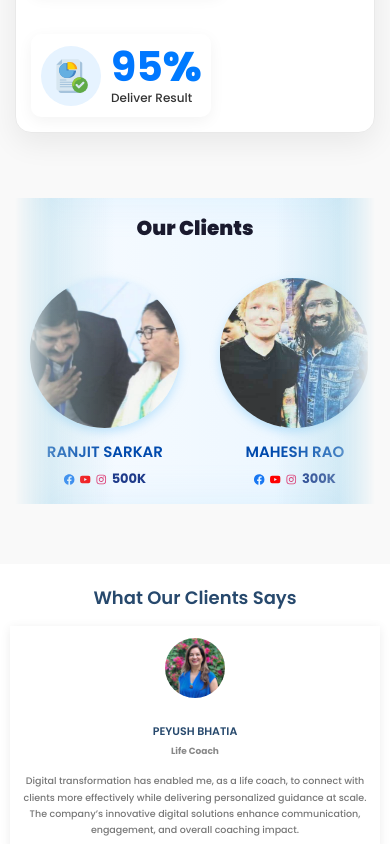
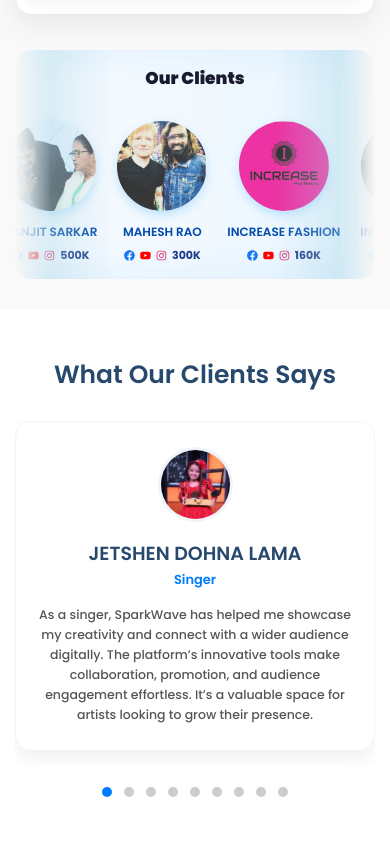
Before and after one commit to Aftab-Ramig-Molla/SparkWave-Website, a React (Vite) app: page / in a window 390 px wide. Shown: the part 7660-8504 px from the top of the page. Built offline with nearby package versions, Linux system fonts and the light colour scheme.

Commit message:
Update project files

```diff
--- a/src/components/ui/ExpertTeam.css
+++ b/src/components/ui/ExpertTeam.css
@@ -276,7 +276,7 @@
   }
 
   .expert-title {
-    font-size: 1.5rem;
+    font-size: 1.8rem;
     width: 100%;              /* make title full width */
     text-align: center;       /* center the text */
     /* center block and add spacing below */
@@ -292,7 +292,7 @@
   }
 
   .member-image-container {
-    height: 150px;
+    height: 185px;
   }
 
   .arrow-btn {
--- a/src/components/ui/FAQSection.css
+++ b/src/components/ui/FAQSection.css
@@ -324,7 +324,7 @@
     }
 
     .faq-item.active {
-        background: #f57929;
+        background: #6b6bff;
     }
 
     .faq-question {
--- a/src/components/ui/FAQSection.jsx
+++ b/src/components/ui/FAQSection.jsx
@@ -44,11 +44,11 @@
         answer:
             [
                 "The digital marketing services offered by SparkWave Solutions can be initiated in a couple of easy steps, including: ",
-                "● Get in touch with the team of VoxMediaSolutions and talk about your business objectives and needs.",
+                "● Get in touch with the team of SparkwaveSolutions and talk about your business objectives and needs.",
                 "● Choose the right services (SEO, social media marketing, Google/Facebook ads, web design, etc.), depending on your goals.",
                 "● Determine a targeted business plan and budget.",
                 "● Initiate campaigns and track performance, including frequent reports and optimisation towards better performance.",
-                "VoxMediaSolutions is a strategy-first, results-only company that enables successful business expansion in the digital market."
+                "SparkwaveSolutions is a strategy-first, results-only company that enables successful business expansion in the digital market."
             ]
         },
         {
--- a/src/components/ui/Testimonials.css
+++ b/src/components/ui/Testimonials.css
@@ -10,21 +10,30 @@
   background-repeat: no-repeat;
 }
 
+
+
 .cards-container {
   display: flex;
-  justify-content: space-between;
   gap: 40px;
+  overflow-x: auto;
+  overflow-y: hidden;
+  scroll-behavior: smooth;
   cursor: grab;
   user-select: none;
+}
+
+.cards-container::-webkit-scrollbar {
+  display: none; /* optional: hide scrollbar */
 }
 
 .cards-container:active {
   cursor: grabbing;
 }
-
 .testimonial-card {
-  width: 30%;
-  text-align: center;
+  flex: 0 0 calc((100% - 80px) / 3); /* desktop: 3 */
+  min-width: 0; /* ⭐ CRITICAL FIX */
+  background: #ffffff;
+  padding: 20px;
 }
 
 .testimonial-card img {
@@ -71,17 +80,8 @@
   margin-bottom: 60px;
 }
 
-.cards-container {
-  display: flex;
-  justify-content: space-between;
-  gap: 40px;
-}
 
-.testimonial-card {
-  width: 30%;
-  background: #ffffff;
-  padding: 20px;
-}
+
 
 .testimonial-card img {
   width: 90px;
@@ -147,14 +147,12 @@
 
   .cards-container {
     gap: 25px;
-    justify-content: center;
+    /* justify-content: center; */
   }
 
-  .testimonial-card {
-    width: 45%; /* 2 cards per row */
-    padding: 18px;
+    .testimonial-card {
+    flex: 0 0 calc((100% - 40px) / 2); /* 2 cards */
   }
-
   .testimonial-card img {
     width: 80px;
     height: 80px;
@@ -170,82 +168,77 @@
 }
 
 /* Mobile Devices */
+
+
+@media screen and (max-width: 768px) {
+  .testimonial-card {
+    flex: 0 0 100%; /* ⭐ ONLY ONE CARD */
+  }
+
+}
+
+
+
+/* Mobile Devices (Refined) */
 @media screen and (max-width: 445px) {
-
   .testimonials-section {
-    padding: 2rem 1rem;
+    padding: 50px 15px; /* Better top/bottom breathing room */
   }
 
   .title {
-    font-size: 1.8rem;
-    margin-bottom: 1.5rem;
+    font-size: 25px; /* Slightly larger, better readability */
+    margin-bottom: 30px;
+    line-height: 1.3;
   }
 
   .cards-container {
-    flex-direction: column;
     gap: 15px;
+    /* Add bottom padding so the box-shadow on the cards doesn't get cut off by overflow */
+    padding-bottom: 15px;
   }
 
   .testimonial-card {
-    width: 100%;
-    padding: 1.2rem;
-    box-shadow: 0 2px 10px rgba(0,0,0,0.08);
+    /* CRITICAL: width: 100% often fails in flex containers. This forces it to be exactly 100% */
+    flex: 0 0 100%;
+    padding: 25px 20px;
+    border-radius: 16px; /* Modern curved edges */
+    background: #ffffff;
+    box-shadow: 0 8px 20px rgba(0, 0, 0, 0.06); /* Softer, more elevated floating shadow */
+    border: 1px solid #f4f4f4; /* Subtle border for crispness */
+
+    /* Center the content vertically and horizontally */
+    display: flex;
+    flex-direction: column;
+    align-items: center;
+    text-align: center;
   }
 
   .testimonial-card img {
-    width: 60px;
-    height: 60px;
+    width: 75px;
+    height: 75px;
+    margin-bottom: 12px;
+    border: 3px solid #f0f4f8; /* Adds a nice, premium ring around the profile picture */
   }
 
   .testimonial-card h3 {
-    font-size: 1.1rem;
+    font-size: 19px;
+    margin-bottom: 2px;
   }
 
   .testimonial-card span {
-    font-size: 0.9rem;
+    font-size: 13px;
+    margin-bottom: 15px;
+    color: #007bff; /* Gives the role a pop of brand color */
+    font-weight: 600;
   }
 
   .testimonial-card p {
-    font-size: 0.95rem;
+    font-size: 12.5px;
+    line-height: 1.6;
+    color: #555; /* Slightly darker text for better mobile contrast */
+  }
+
+  .dots {
+    margin-top: 20px; /* Pulls the dots slightly closer to the cards on mobile */
   }
 }
-
-
-@media screen and (max-width: 768px) {
-
-}
-
-@media screen and (max-width: 445px) {
-  .testimonials-section {
-    padding: 2rem 1rem;
-  }
-
-  .title {
-    font-size: 1.8rem;
-    margin-bottom: 1.5rem;
-  }
-
-  .cards-container {
-    gap: 10px; /* Smaller gap on mobile */
-  }
-
-  .testimonial-card {
-    padding: 1.2rem;
-    box-shadow: 0 2px 10px rgba(0,0,0,0.08);
-  }
-
-  .testimonial-card img {
-    width: 60px;
-    height: 60px;
-  }
-
-  .testimonial-card h3 {
-    font-size: 1.1rem;
-  }
-
-  /* On mobile, we rely on the React Logic to show 1 card.
-     This CSS ensures that 1 card takes up full width comfortably. */
-  .testimonial-card {
-    min-width: 100%; /* Ensure it takes full width of container */
-  }
-}
--- a/src/components/ui/Testimonials.jsx
+++ b/src/components/ui/Testimonials.jsx
@@ -1,113 +1,3 @@
-                // import React from 'react';
-                // import './Testimonials.css';
-                // import { FaStar } from 'react-icons/fa'; // Icon from react-icons
-
-                // // --- Mock Data ---
-                // // We split the data into two rows, just like in the video
-                // const row1 = [
-                // {
-                //     id: 'r1-1',
-                //     text: "Their ability to capture our brand essence in every project is unparalleled - an invaluable creative collaborator.",
-                //     name: "Isabella Rodriguez",
-                //     title: "CEO and Co-founder of ABC Company",
-                //     img: "https://i.pravatar.cc/100?img=1"
-                // },
-                // {
-                //     id: 'r1-2',
-                //     text: "Creative geniuses who listen, understand, and craft captivating visuals - an agency that truly understands our needs.",
-                //     name: "Gabrielle Williams",
-                //     title: "CEO and Co-founder of ABC Company",
-                //     img: "https://i.pravatar.cc/100?img=2"
-                // },
-                // {
-                //     id: 'r1-3',
-                //     text: "Exceeded our expectations with innovative designs that brought our vision to life - a truly remarkable creative agency.",
-                //     name: "Samantha Johnson",
-                //     title: "CEO and Co-founder of ABC Company",
-                //     img: "https://i.pravatar.cc/100?img=3"
-                // },
-                // ];
-
-                // const row2 = [
-                // {
-                //     id: 'r2-1',
-                //     text: "From concept to execution, their creativity knows no bounds - a game-changer for our brand's success.",
-                //     name: "Natalie Martinez",
-                //     title: "CEO and Co-founder of ABC Company",
-                //     img: "https://i.pravatar.cc/100?img=4"
-                // },
-                // {
-                //     id: 'r2-2',
-                //     text: "A refreshing and imaginative agency that consistently delivers exceptional results - highly recommended for any project.",
-                //     name: "Victoria Thompson",
-                //     title: "CEO and Co-founder of ABC Company",
-                //     img: "https://i.pravatar.cc/100?img=5"
-                // },
-                // {
-                //     id: 'r2-3',
-                //     text: "Their team's artistic flair and strategic approach resulted in remarkable campaigns - a reliable creative partner.",
-                //     name: "John Peter",
-                //     title: "CEO and Co-founder of ABC Company",
-                //     img: "https://i.pravatar.cc/100?img=6"
-                // },
-                // ];
-
-                // // --- Card Component ---
-                // // A sub-component to keep our main render clean
-                // const TestimonialCard = ({ text, name, title, img }) => (
-                // <div className="testimonial-card">
-                //     <div className="quote-icon">“</div>
-                //     <p className="card-text">{text}</p>
-                //     <div className="author-info">
-                //     <img src={img} alt={name} className="author-avatar" />
-                //     <div className="author-details">
-                //         <span className="author-name">{name}</span>
-                //         <span className="author-title">{title}</span>
-                //     </div>
-                //     </div>
-                // </div>
-                // );
-
-                // // --- Main Component ---
-                // export const Testimonials = () => {
-                // return (
-                //     <div className="parentTestimonial">
-
-
-                //     <div className="testimonial-section">
-                //     <div className="testimonial-header">
-                //         <h2>What Our Clients Say</h2>
-                //     </div>
-
-                //     <div className="testimonial-scroller">
-                //         {/* Top Row */}
-                //         <div className="testimonial-track track-1">
-                //         {/* Render the row twice for the infinite loop */}
-                //         {[...row1, ...row1].map((item, index) => (
-                //             <TestimonialCard
-                //             key={`${item.id}-${index}`}
-                //             {...item}
-                //             />
-                //         ))}
-                //         </div>
-
-                //         {/* Bottom Row */}
-                //         <div className="testimonial-track track-2">
-                //         {/* Render the row twice for the infinite loop */}
-                //         {[...row2, ...row2].map((item, index) => (
-                //             <TestimonialCard
-                //             key={`${item.id}-${index}`}
-                //             {...item}
-                //             />
-                //         ))}
-                //         </div>
-                //     </div>
-                //     </div>
-                // </div>
-                // );
-                // };
-
-
 import React, { useEffect, useRef, useState } from "react";
 import "./Testimonials.css";
 
@@ -195,8 +85,6 @@
         ]
     export const Testimonials = () => {
 
-            // ... inside your Testimonials component ...
-
     // 1. Change cardsPerView to a state variable
     const [cardsPerView, setCardsPerView] = useState(3);
 
@@ -224,63 +112,97 @@
 
     // ... rest of your code (useEffect for auto-slide, nextSlide, etc.) ...
     const [currentIndex, setCurrentIndex] = useState(0);
-        // const cardsPerView = 3;
-
-        const startX = useRef(0);
-        const isDragging = useRef(false);
-
-        const totalSlides = Math.ceil(testimonialsData.length / cardsPerView);
+    const totalSlides = Math.max(
+        1,
+        Math.ceil(testimonialsData.length / cardsPerView)
+    );
 
     useEffect(() => {
         const interval = setInterval(() => {
-            nextSlide();
-            }, 20000);
+        autoScroll();
+    }, 6500); // change speed here
 
     return () => clearInterval(interval);
-        }, []);
+    }, [cardsPerView]);
 
-        const nextSlide = () => {
-            setCurrentIndex((prev) =>
-            prev + cardsPerView >= testimonialsData.length ? 0 : prev + cardsPerView
-            );
+
+
+
+    useEffect(() => {
+    const container = scrollRef.current;
+    if (!container) return;
+
+
+    const handleScroll = () => {
+    const card = container.querySelector(".testimonial-card");
+    if (!card) return;
+
+    // Get the dynamic gap from CSS
+    const gap = parseInt(window.getComputedStyle(container).gap) || 0;
+    const cardWidth = card.offsetWidth + gap;
+
+    const index = Math.round(container.scrollLeft / (cardWidth * cardsPerView));
+    setCurrentIndex(index * cardsPerView);
     };
 
-        const prevSlide = () => {
-            setCurrentIndex((prev) =>
-            prev - cardsPerView < 0
-                ? (totalSlides - 1) * cardsPerView
-                : prev - cardsPerView
-            );
+    container.addEventListener("scroll", handleScroll);
+
+    return () => container.removeEventListener("scroll", handleScroll);
+    }, [cardsPerView]);
+
+    const scrollRef = useRef(null);
+    const isDown = useRef(false);
+    const startX = useRef(0);
+    const scrollLeft = useRef(0);
+
+
+    const autoScroll = () => {
+    if (!scrollRef.current) return;
+
+    const container = scrollRef.current;
+    const card = container.querySelector(".testimonial-card");
+    if (!card) return;
+
+    // Get the dynamic gap from CSS
+    const gap = parseInt(window.getComputedStyle(container).gap) || 0;
+    const cardWidth = card.offsetWidth + gap;
+
+    const maxScroll = container.scrollWidth - container.clientWidth;
+
+        if (container.scrollLeft >= maxScroll - 5) {
+        container.scrollTo({ left: 0, behavior: "smooth" });
+        } else {
+        container.scrollBy({
+            left: cardWidth * cardsPerView,
+            behavior: "smooth",
+        });
+        }
     };
 
-        // 🖱️ Mouse Events
+
     const handleMouseDown = (e) => {
-            startX.current = e.clientX;
-            isDragging.current = true;
+    isDown.current = true;
+    scrollRef.current.classList.add("active");
+    startX.current = e.pageX - scrollRef.current.offsetLeft;
+    scrollLeft.current = scrollRef.current.scrollLeft;
+    };
+
+    const handleMouseLeave = () => {
+    isDown.current = false;
+    };
+
+    const handleMouseUp = () => {
+    isDown.current = false;
     };
 
     const handleMouseMove = (e) => {
-            if (!isDragging.current) return;
+    if (!isDown.current) return;
+    e.preventDefault();
 
-            const diff = startX.current - e.clientX;
-
-            if (diff > 80) {
-            nextSlide();
-            isDragging.current = false;
-            } else if (diff < -80) {
-            prevSlide();
-            isDragging.current = false;
-            }
+    const x = e.pageX - scrollRef.current.offsetLeft;
+    const walk = (x - startX.current) * 2; // ⭐ smoother
+    scrollRef.current.scrollLeft = scrollLeft.current - walk;
     };
-
-        const handleMouseUp = () => {
-            isDragging.current = false;
-        };
-
-        const visibleCards = testimonialsData.slice(
-            currentIndex,
-            currentIndex + cardsPerView
-        );
 
         return (
             <section className="testimonials-section">
@@ -288,12 +210,13 @@
 
             <div
             className="cards-container"
+            ref={scrollRef}
             onMouseDown={handleMouseDown}
             onMouseMove={handleMouseMove}
             onMouseUp={handleMouseUp}
-                onMouseLeave={handleMouseUp}
+            onMouseLeave={handleMouseLeave}
             >
-                {visibleCards.map((item) => (
+                {testimonialsData.map((item) => (
                 <div className="testimonial-card" key={item.id}>
                     <img src={item.image} alt={item.name} />
                     <h3>{item.name}</h3>
@@ -311,7 +234,23 @@
                     className={`dot ${
                     index * cardsPerView === currentIndex ? "active" : ""
                     }`}
-                    onClick={() => setCurrentIndex(index * cardsPerView)}
+                onClick={() => {
+                const container = scrollRef.current;
+                const card = container.querySelector(".testimonial-card");
+                if (!card) return;
+
+                // Get the dynamic gap from CSS
+                    const gap = parseInt(window.getComputedStyle(container).gap) || 0;
+                    const cardWidth = card.offsetWidth + gap;
+                    const scrollAmount = index * cardWidth * cardsPerView;
+
+                    container.scrollTo({
+                    left: scrollAmount,
+                    behavior: "smooth",
+                    });
+
+                    setCurrentIndex(index * cardsPerView);
+                }}
                 ></span>
                 ))}
             </div>
--- a/src/components/ui/TrustExpertiseSection.css
+++ b/src/components/ui/TrustExpertiseSection.css
@@ -412,44 +412,131 @@
 
 
     /* --- Responsive Design (Mobile) --- */
-    @media (max-width: 992px) {
+  /* =========================================
+   MEDIA QUERIES (Tablet & Mobile)
+   ========================================= */
+
+/* Tablet Devices (Max-width: 1024px) */
+@media screen and (max-width: 1024px) {
   .trustexpertwrapper {
-        flex-direction: column; /* Stack left/right columns */
+    flex-direction: column;
+    gap: 2.5rem;
   }
 
   .trustexpertiseleft,
   .trustexpertiseright {
     flex-basis: 100%;
-        width: 100%;
+    width: 100%; /* ⭐ CRITICAL FIX: Overrides the 700px desktop width */
+    max-width: 100%;
   }
 
   .trustexpertiseright {
-        margin-top: 3rem;
+    padding: 40px 0;
+    margin-top: 1rem;
+    border-radius: 16px; /* Matches the left side styling */
   }
 
-    /* --- MODIFICATION: Responsive font size --- */
   .trustexpertisepara h1 {
-        font-size: 2.5rem;
+    font-size: 2.8rem;
+  }
+
+  /* Make the stat boxes form a 2x2 grid on tablets */
+  .trustexpertisenumbers {
+    gap: 20px;
+    justify-content: center;
+  }
+
+  .trustexpertiselogo {
+    flex: 1 1 calc(50% - 20px);
+  }
+}
+
+/* Mobile Devices (Max-width: 768px) */
+@media screen and (max-width: 768px) {
+  .trustexpertisesection {
+    padding: 4rem 0;
+  }
+
+  .trustexpertiseleft {
+    padding: 2rem 1.5rem;
+  }
+
+  .trustexpertisepara h1 {
+    font-size: 2.2rem;
+    text-align: center;
+  }
+
+  .trustexpertisepara p {
+    font-size: 1.1rem;
+    text-align: center;
   }
 
   .trustexpertiseright h2 {
     font-size: 2rem;
   }
+
+  /* Scale down the massive marquee logos for mobile */
+  .partner-img {
+    width: 110px;
+    height: 110px;
   }
 
-    @media (max-width: 576px) {
-    .trustexpertisenumbers {
-        grid-template-columns: 1fr; /* Stack stats on top of each other */
+  .partner-name {
+    font-size: 1.2rem;
   }
 
-    /* --- MODIFICATION: Responsive font size --- */
-    .trustexpertisepara h1 {
-        font-size: 2.2rem;
+  .partner-followers {
+    font-size: 1.1rem;
   }
 
-    /* --- MODIFICATION: Reduce padding on mobile cards --- */
+  .partner-scroll {
+    gap: 25px; /* Tighter gap between cards */
+  }
+}
+
+/* Small Mobile Phones (Max-width: 480px) */
+@media screen and (max-width: 480px) {
+  .trustexpertisesection {
+    padding: 3rem 0;
+  }
+
   .trustexpertiseleft,
   .trustexpertiseright {
-        padding: 1.5rem;
+    padding: 1.5rem 1rem;
+  }
+
+  .trustexpertisepara h1 {
+    font-size: 1.9rem;
+  }
+
+  /* Scale down the big blue counter numbers */
+  .trustexpertisenobold h1 {
+    font-size: 3rem;
+  }
+
+  .trustexpertisenobold p {
+    font-size: 1rem;
+  }
+
+  /* Stack counters into a single column on very small screens */
+  .trustexpertiselogo {
+    flex: 1 1 100%;
+    justify-content: flex-start; /* Aligns left for better readability */
+    padding: 1.2rem;
+  }
+
+  /* Shrink Marquee images further */
+  .partner-img {
+    width: 90px;
+    height: 90px;
+  }
+
+  .partner-scroll {
+    gap: 20px;
+  }
+
+  .trustexpertiseright h2 {
+    font-size: 1.7rem;
+    margin-bottom: 1.5rem;
   }
 }
--- a/src/pages/Portfolio.jsx
+++ b/src/pages/Portfolio.jsx
@@ -3,7 +3,7 @@
     import { portfolioData } from '../../public/portfolioData.js';
     import portfolioVideo from '../assets/PortfolioVideo.mp4';
     import SEO from "../components/SEO";
-
+    import {NavLink} from "react-router-dom";
 
     export const Portfolio = () => {
     const [activeCategory, setActiveCategory] = useState('LOGO DESIGN');
@@ -148,7 +148,9 @@
         <section className={styles['cta-section']}>
             <div className={styles.container}>
             <h3>Ready to bring your vision to life?</h3>
-            <button className={styles['cta-button']}>Start Your Project</button>
+            <NavLink to="/contact">
+                <button className={styles['cta-button']}>Start Your Project</button>
+            </NavLink>
             </div>
         </section>
 
```
Also changed, not shown: src/assets/aftab.jpg. Lines whose indentation alone changed are shown as unchanged.
